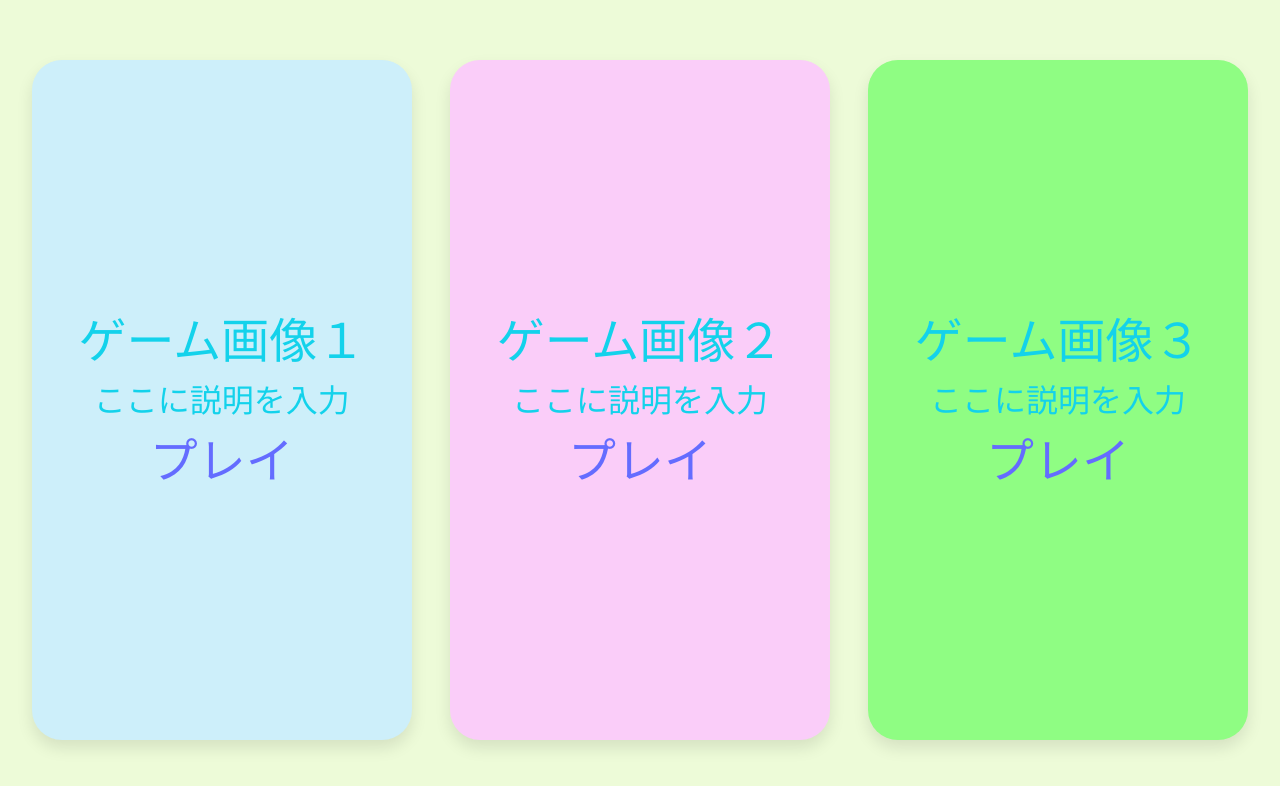
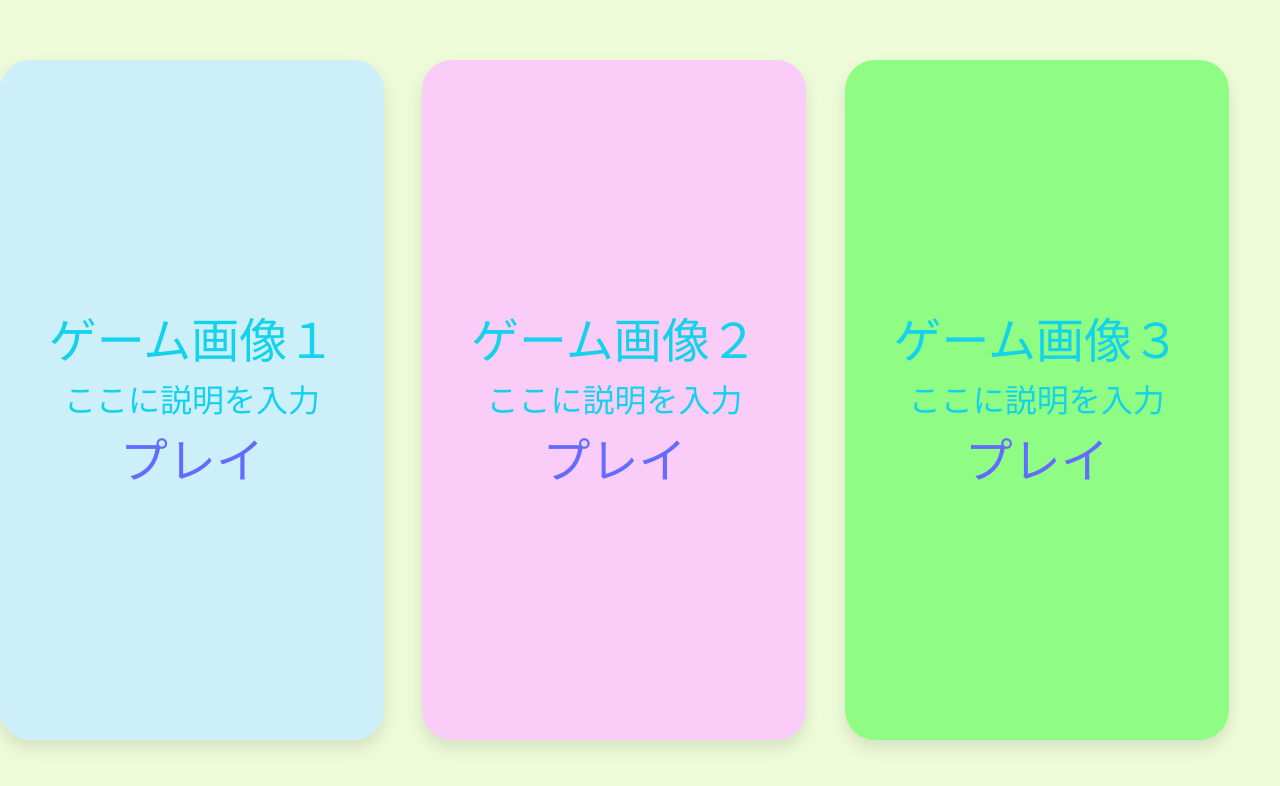
Before and after one commit to jack-app/meidaisai2025F, a React (Vite) app: page / in a window 1280 px wide. Shown: the top 786 px of the page. Built offline with nearby package versions, Linux system fonts and the light colour scheme.

Commit message:
[add]improve padding

```diff
--- a/src/App.css
+++ b/src/App.css
@@ -1,7 +1,7 @@
 #root {
   max-width: 12800px;
-  margin: 0 auto;
-  padding: 2rem;
+  margin: 0;
+  padding: 0;
   height: 100%;
   width: 100%;
   text-align: center;
```
